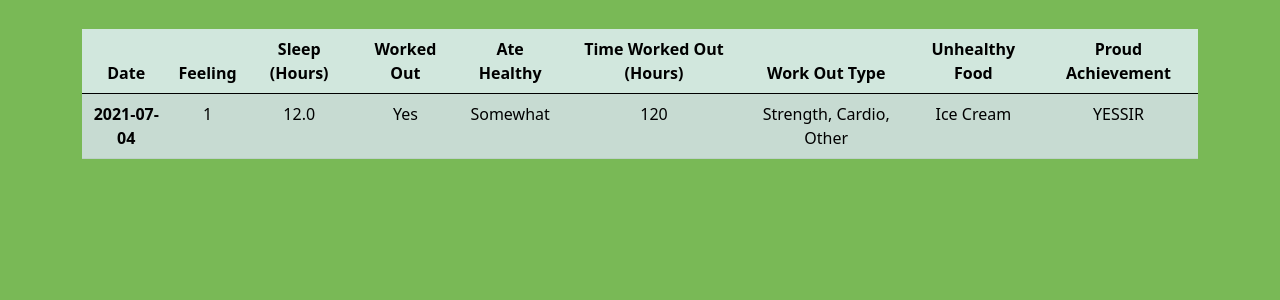
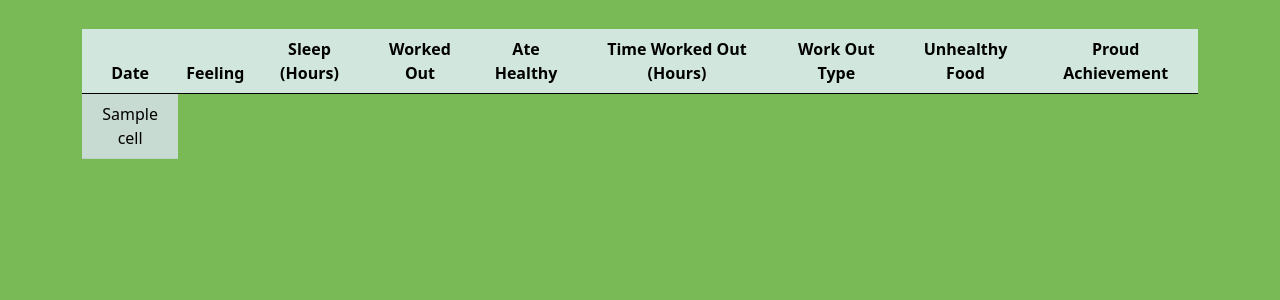
Before and after one commit to anish-kondepudi/HealthTracker, a Flask app: template templates/stats.html in a window 1280 px wide. Shown: the part 56-356 px from the top of the page. Run offline with Flask 2, Linux system fonts and the light colour scheme; the template is opened without the code that fills it: most values are stand-ins (such as "Sample title", 1, 10 or a date in 2020).

Commit message:
Refactored code to be more efficient and neat

```diff
--- a/main.py
+++ b/main.py
@@ -59,29 +59,24 @@ def stats():
         flash(f'You are not logged in!', 'danger')
         return redirect(url_for('home'))
 
-    # Update stats.html with information from database
-    statsPage = open("./templates/stats.html", "w").close()
-    statsPage = open("./templates/stats.html", "w")
+    # Create table of log entries
+    table = list()
+    user = User.query.filter_by(username=session["username"]).first()
 
-    statsPage.write('{% extends "stats_layout.html" %}\n{% block rows %}\n')
+    for entry in user.stats:
+        row = list()
+        row.append(str(entry.date_posted).split()[0])
+        row.append(entry.overall_feeling)
+        row.append(entry.time_slept)
+        row.append("Yes" if entry.worked_out else "No")
+        row.append(entry.ate_healthy)
+        row.append(entry.time_worked_out)
+        row.append(entry.workout_type)
+        row.append(entry.unhealthy_food)
+        row.append(entry.proud_achievement)
+        table.append(row)
 
-    user = User.query.filter_by(username=session["username"]).first()
-    for entry in user.stats:
-
-        statsPage.write(f'''<tr><th scope="row">{str(entry.date_posted).split()[0]}</th>
-                        <td>{entry.overall_feeling}</td>
-                        <td>{entry.time_slept}</td>
-                        <td>{"Yes" if entry.worked_out else "No"}</td>
-                        <td>{entry.ate_healthy}</td>
-                        <td>{entry.time_worked_out}</td>
-                        <td>{entry.workout_type}</td>
-                        <td>{entry.unhealthy_food}</td>
-                        <td>{entry.proud_achievement}</td></tr>''')
-
-    statsPage.write('\n{% endblock %}')
-    statsPage.close()
-
-    return render_template("stats.html")
+    return render_template("stats.html", table=table)
 
 @app.route("/log_data", methods=['GET', 'POST'])
 def log_data():
--- a/templates/stats.html
+++ b/templates/stats.html
@@ -1,12 +1,40 @@
-{% extends "stats_layout.html" %}
-{% block rows %}
-<tr><th scope="row">2021-07-04</th>
-                        <td>1</td>
-                        <td>12.0</td>
-                        <td>Yes</td>
-                        <td>Somewhat</td>
-                        <td>120</td>
-                        <td>Strength, Cardio, Other</td>
-                        <td>Ice Cream</td>
-                        <td>YESSIR</td></tr>
+{% extends "base.html" %}
+
+{% block title %}Statistics Page{% endblock %}
+
+{% block content %}
+<div class="shift">
+  <table class="table table-success table-striped table-hover">
+    <thead>
+      <tr>
+        <th scope="col">Date</th>
+        <th scope="col">Feeling</th>
+        <th scope="col">Sleep (Hours)</th>
+        <th scope="col">Worked Out</th>
+        <th scope="col">Ate Healthy</th>
+        <th scope="col">Time Worked Out (Hours)</th>
+        <th scope="col">Work Out Type</th>
+        <th scope="col">Unhealthy Food</th>
+        <th scope="col">Proud Achievement</th>
+      </tr>
+    </thead>
+    <tbody>
+      {% for row in table %}
+      <tr>
+        {% for cell in row %}
+          <td> {{cell}} </td>
+        {% endfor %}
+      {% endfor %}
+    </tbody>
+  </table>
+</div>
 {% endblock %}
+
+{% block css %}
+<style type="text/css">
+  .shift {
+    position: relative;
+    margin-top: 85px
+  }
+</style>
+{% endblock %}
```
Also changed, not shown: templates/stats_layout.html (deleted, +0 -36 lines).
